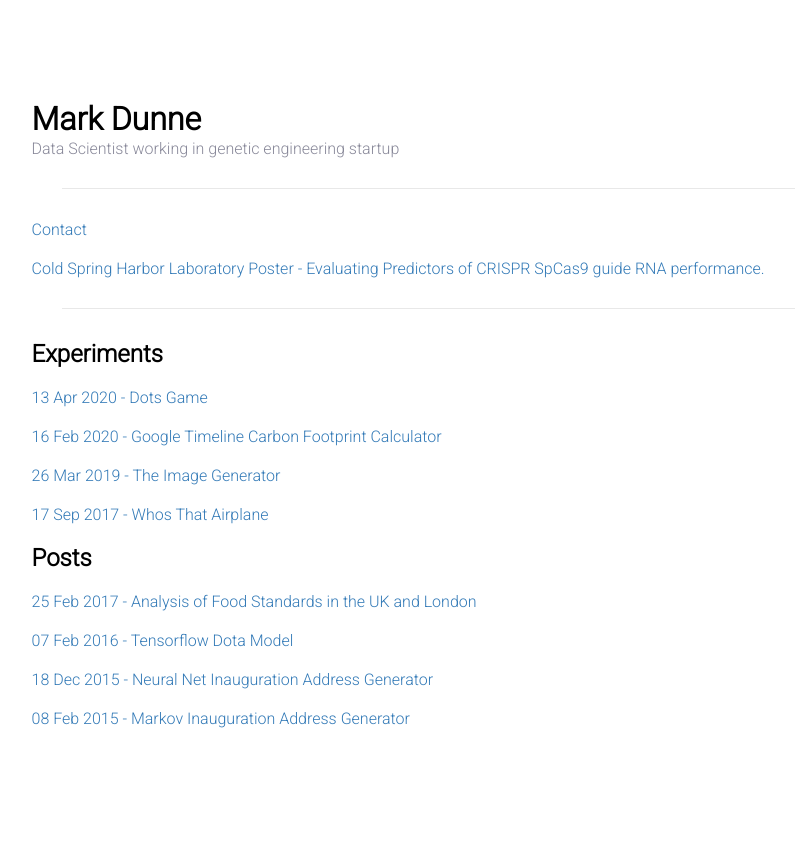
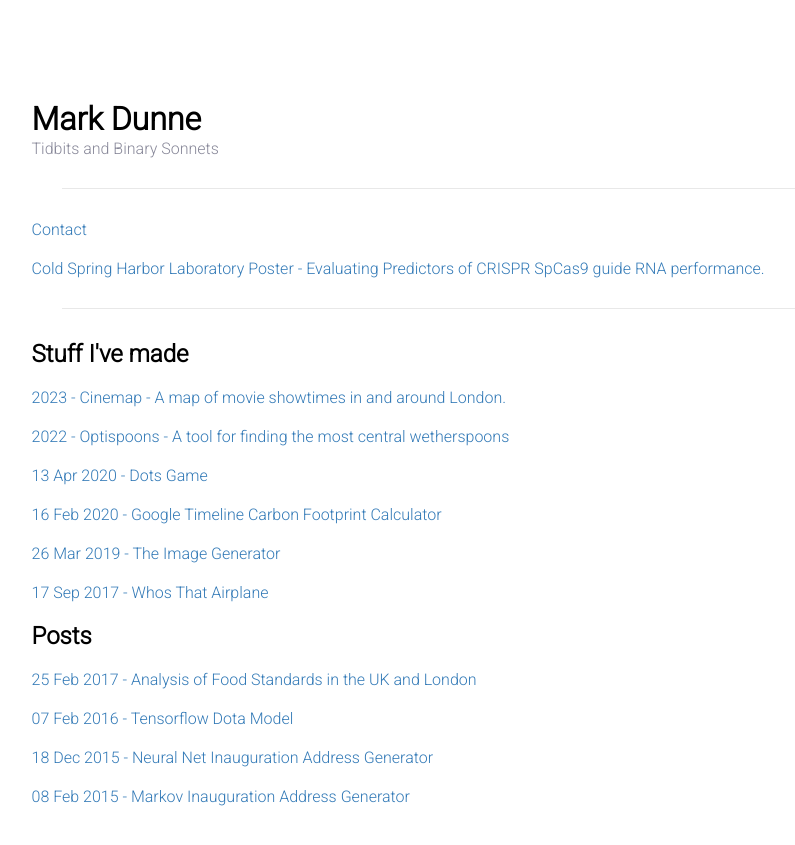
Before and after one commit to MarkDunne/markdunne.github.io, a Jekyll site: the page built from index.html, in a window 1280 px wide. Shown: the top 845 px of the page, without its empty margins (204-999 px from the left). Built offline with Jekyll 4.4.1, drawn with Linux system fonts in a browser that asks for light colours.

Commit message:
2023-10-30T23:56:54Z

```diff
--- a/index.html
+++ b/index.html
@@ -6,7 +6,7 @@ title: Home
 <div id="content">
     <div id="header">
         <h1>Mark Dunne</h1>
-        <p>Data Scientist working in genetic engineering startup</p>
+        <p>Tidbits and Binary Sonnets</p>
     </div>
 
     <hr />
@@ -28,9 +28,15 @@ title: Home
 
     <hr />
 
-    <h2>Experiments</h2>
+    <h2>Stuff I've made</h2>
 
     <ul>
+        <li>
+            <a href="https://cinemap.fly.dev/">2023 - Cinemap - A map of movie showtimes in and around London.</a>
+        </li>
+        <li>
+            <a href="https://optispoons.fly.dev/">2022 - Optispoons - A tool for finding the most central wetherspoons</a>
+        </li>
         {% for post in site.posts %} {% if post.is_experiment == true %}
         <li>
             <a href="{{ post.url }}">
```
Also changed, not shown: 1 other file.
